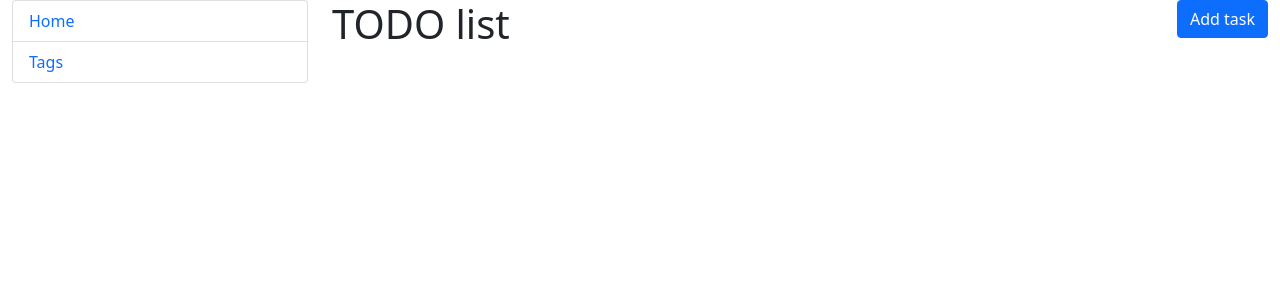
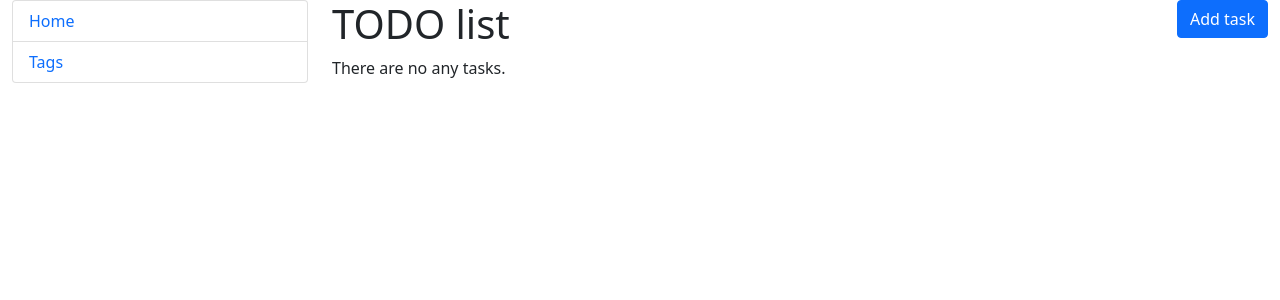
Before and after one commit to bknyrik/to-do-list, a Django app: page / in a window 1280 px wide. Shown: the top 300 px of the page. Run offline with Django 5.2, Linux system fonts and the light colour scheme; data that the repository does not hold is empty.

Commit message:
Add block else with paragraph in task_list.html

```diff
--- a/templates/task_manager/task_list.html
+++ b/templates/task_manager/task_list.html
@@ -32,5 +32,7 @@
         </li>
       {% endfor %}
     </ul>
+    {% else %}
+      <p>There are no any tasks.</p>
   {% endif %}
 {% endblock %}
```
